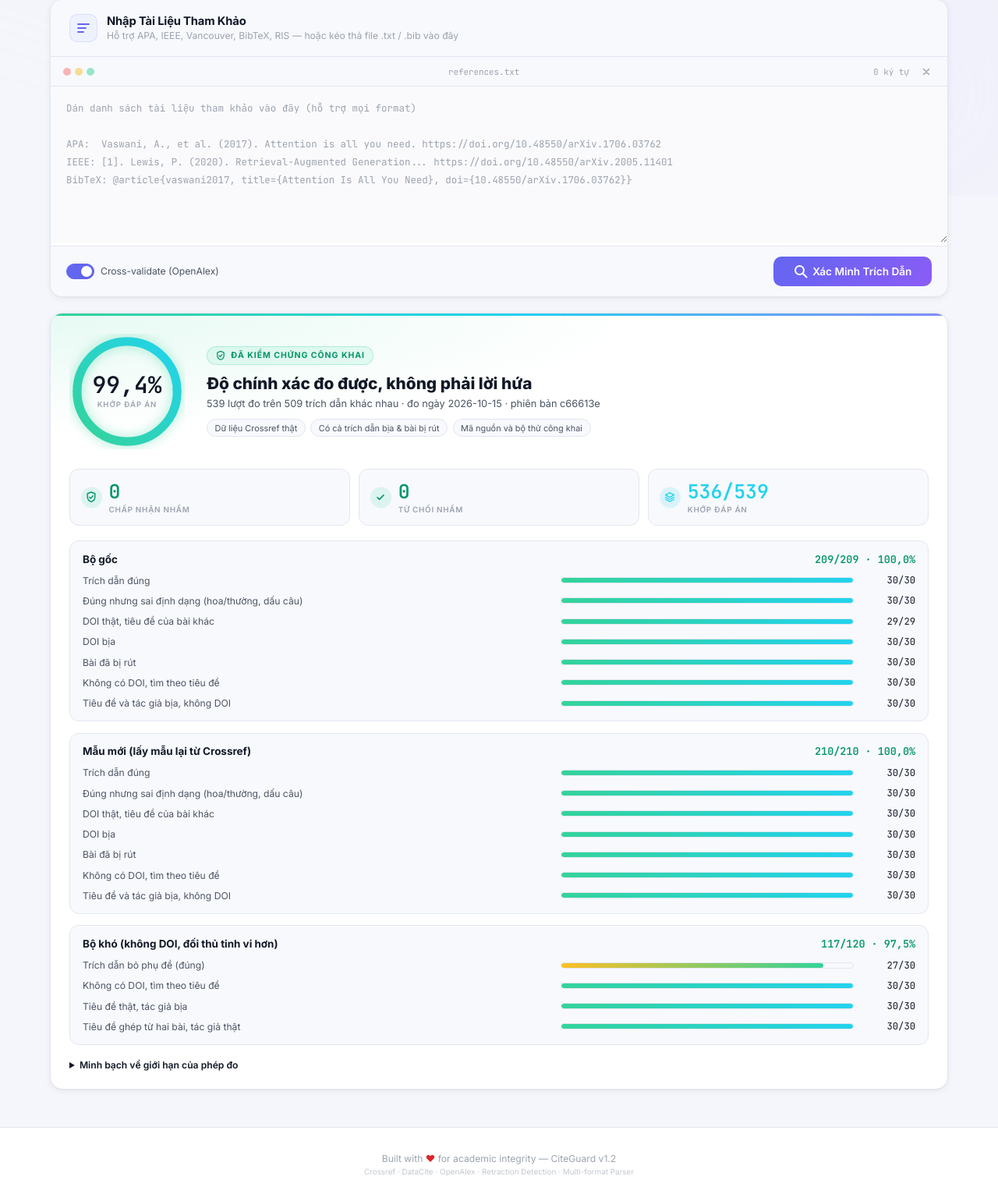
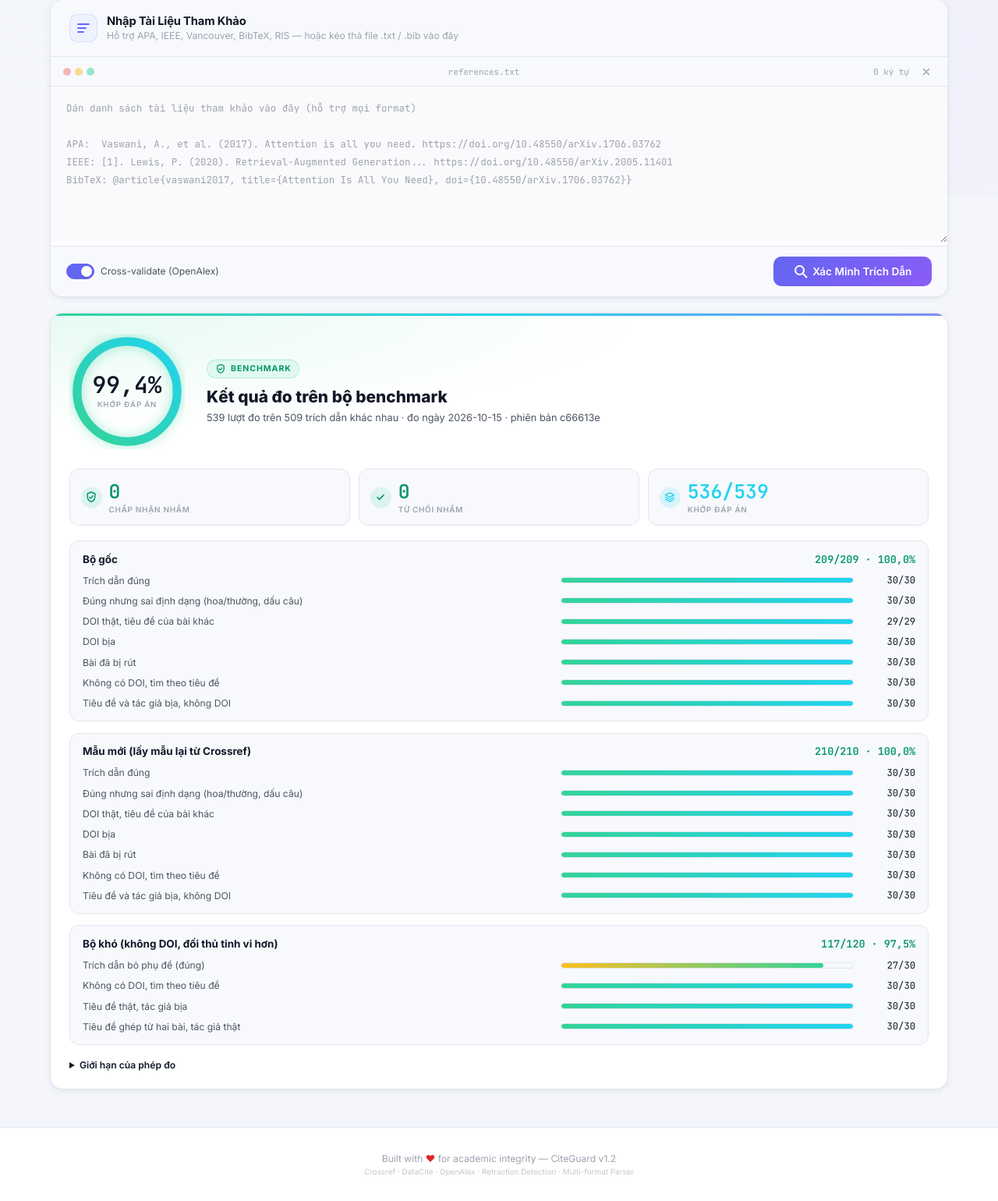
Before and after one commit to YCN-AFS/Citation-Verifier, a Flask app: page / in a window 1280 px wide. Shown: the part 549-2089 px from the top of the page at 78% size. Run offline with Flask 3, Linux system fonts and the light colour scheme; data that the repository does not hold is empty.

Commit message:
ui: neutral wording in the benchmark panel; drop promotional copy

```diff
--- a/static/app.js
+++ b/static/app.js
@@ -665,9 +665,6 @@ function renderBenchmark(b) {
     $('benchSubtitle').textContent =
         `${t.cases} lượt đo trên ${b.unique_references} trích dẫn khác nhau · đo ngày ${b.measured_on} · phiên bản ${b.code_version}`;
 
-    const chips = $('benchChips');
-    ['Dữ liệu Crossref thật', 'Có cả trích dẫn bịa & bài bị rút', 'Mã nguồn và bộ thử công khai'].forEach(x => chips.append(el('span', 'bench__chip', x)));
-
     const head = $('benchHeadline');
     [
         [`${t.false_accepts}`, 'Chấp nhận nhầm', 'shield', ''],
--- a/templates/index.html
+++ b/templates/index.html
@@ -326,18 +326,17 @@
                             <path d="M7.2 10l2 2 3.6-4" stroke="currentColor" stroke-width="1.8"
                                 stroke-linecap="round" stroke-linejoin="round" />
                         </svg>
-                        Đã kiểm chứng công khai
+                        Benchmark
                     </div>
-                    <h2 class="bench__title">Độ chính xác đo được, không phải lời hứa</h2>
+                    <h2 class="bench__title">Kết quả đo trên bộ benchmark</h2>
                     <p class="bench__subtitle" id="benchSubtitle"></p>
-                    <div class="bench__chips" id="benchChips"></div>
                 </div>
             </div>
             <div class="bench__body">
                 <div class="bench__headline" id="benchHeadline"></div>
                 <div class="bench__sets" id="benchSets"></div>
                 <details class="bench__caveats">
-                    <summary>Minh bạch về giới hạn của phép đo</summary>
+                    <summary>Giới hạn của phép đo</summary>
                     <ul id="benchCaveats"></ul>
                 </details>
             </div>
```
